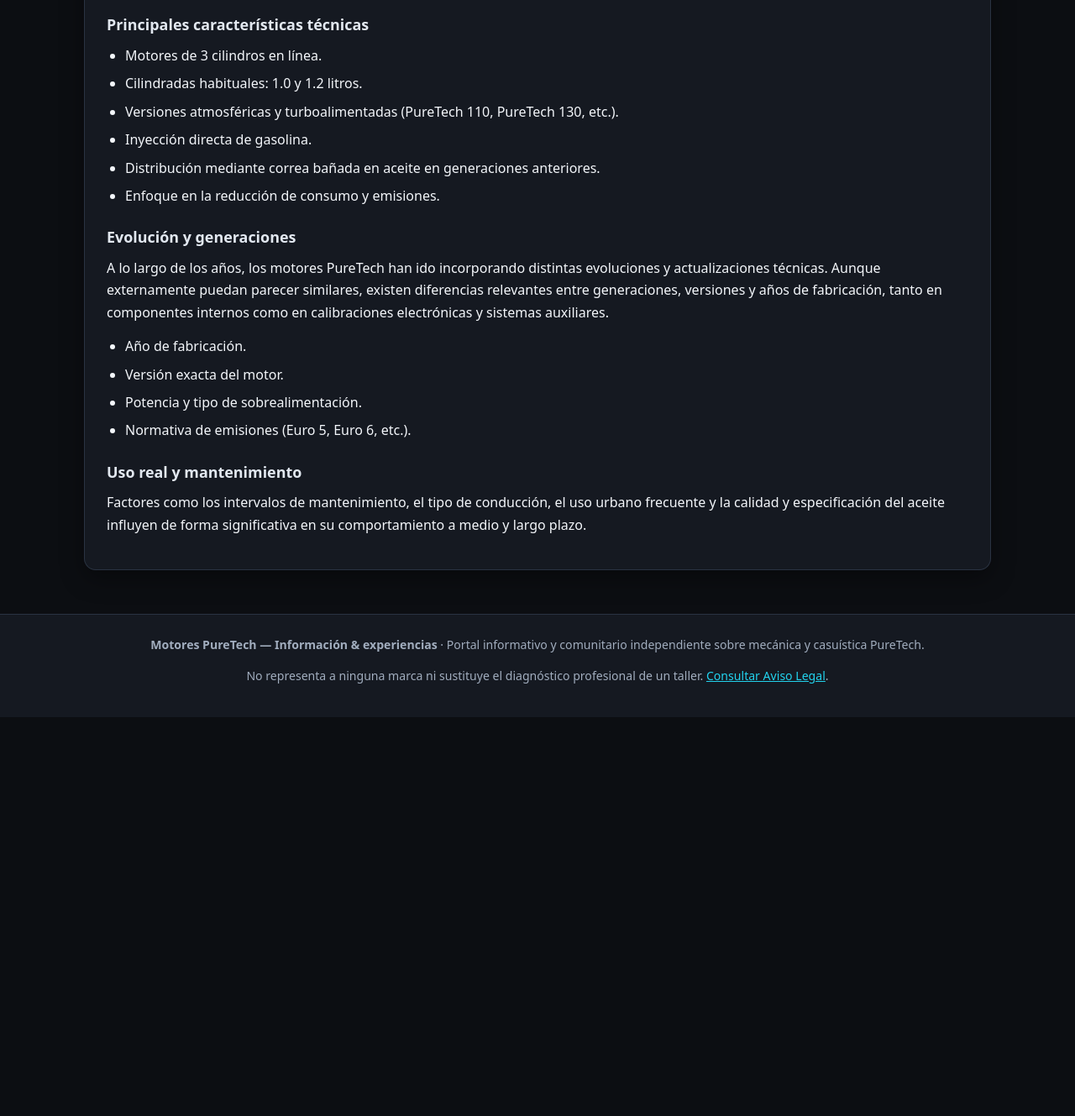
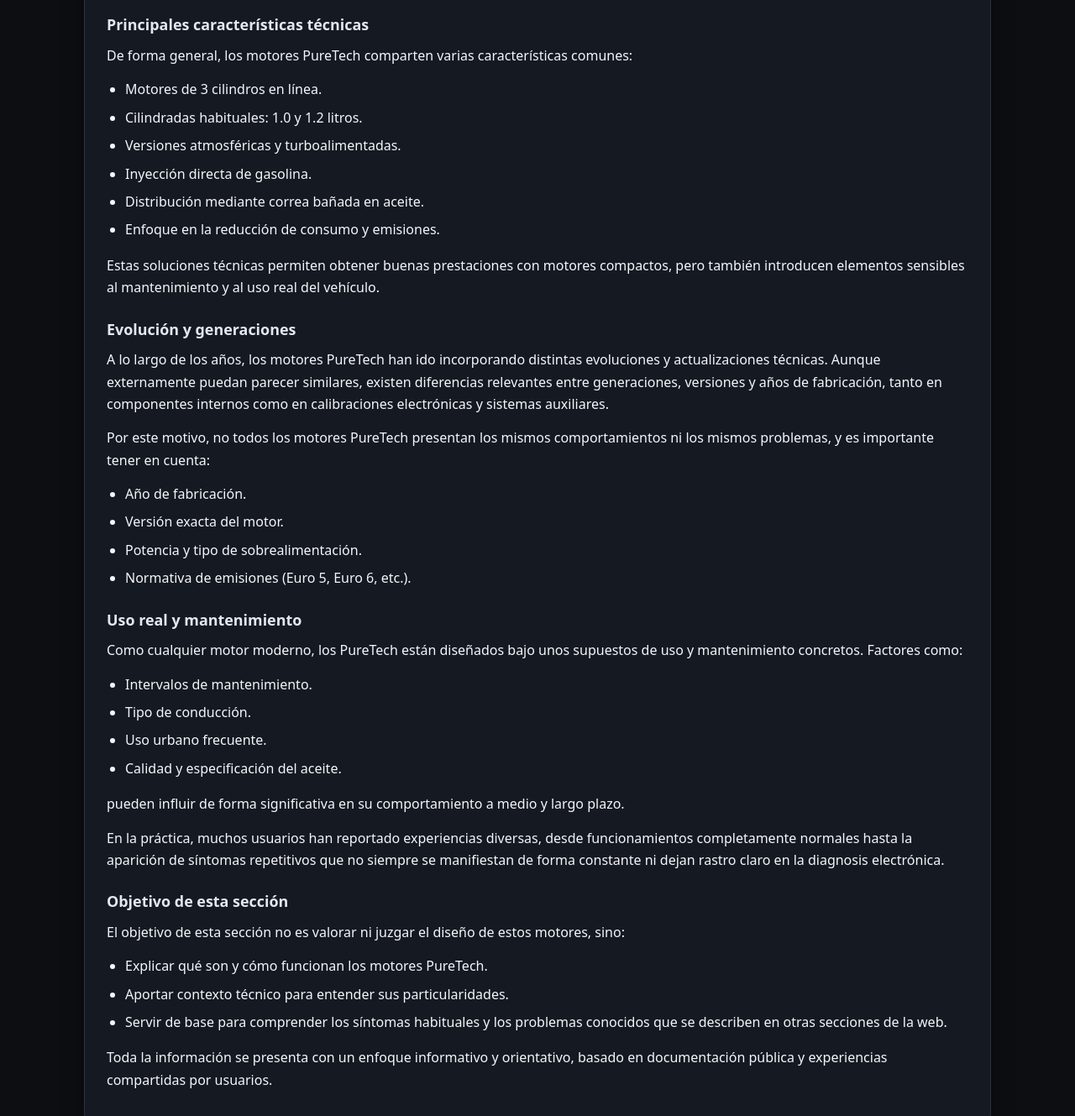
Before and after one commit to PuretecStellan/PuretecStellan.github.io, a plain HTML site: page motores-puretech.html in a window 1280 px wide. Shown: the part 860-2189 px from the top of the page at 84% size. Before the commit the page ends 1714 px from the top, so only its background shows below. Drawn offline with Linux system fonts and the light colour scheme.

Commit message:
Add files via upload

```diff
--- a/motores-puretech.html
+++ b/motores-puretech.html
@@ -38,7 +38,7 @@
 
     <main>
         <section class="card c-cyan">
-                        <div class="section-banner">
+            <div class="section-banner">
                 <img src="https://images.pexels.com/photos/4489749/pexels-photo-4489749.jpeg?auto=compress&cs=tinysrgb&w=1200" alt="Motor de combustión en compartimento de vehículo" loading="lazy">
                 <div class="section-banner-caption">Arquitectura de 3 cilindros, inyección directa y distribución en baño de aceite según versión.</div>
             </div>
@@ -47,17 +47,20 @@
             <p>Estos motores se han montado de forma muy extendida en vehículos de marcas como Peugeot, Citroën, DS y Opel, y en una amplia variedad de modelos y carrocerías.</p>
 
             <h3>Principales características técnicas</h3>
+            <p>De forma general, los motores PureTech comparten varias características comunes:</p>
             <ul>
                 <li>Motores de 3 cilindros en línea.</li>
                 <li>Cilindradas habituales: 1.0 y 1.2 litros.</li>
-                <li>Versiones atmosféricas y turboalimentadas (PureTech 110, PureTech 130, etc.).</li>
+                <li>Versiones atmosféricas y turboalimentadas.</li>
                 <li>Inyección directa de gasolina.</li>
-                <li>Distribución mediante correa bañada en aceite en generaciones anteriores.</li>
+                <li>Distribución mediante correa bañada en aceite.</li>
                 <li>Enfoque en la reducción de consumo y emisiones.</li>
             </ul>
+            <p>Estas soluciones técnicas permiten obtener buenas prestaciones con motores compactos, pero también introducen elementos sensibles al mantenimiento y al uso real del vehículo.</p>
 
             <h3>Evolución y generaciones</h3>
             <p>A lo largo de los años, los motores PureTech han ido incorporando distintas evoluciones y actualizaciones técnicas. Aunque externamente puedan parecer similares, existen diferencias relevantes entre generaciones, versiones y años de fabricación, tanto en componentes internos como en calibraciones electrónicas y sistemas auxiliares.</p>
+            <p>Por este motivo, no todos los motores PureTech presentan los mismos comportamientos ni los mismos problemas, y es importante tener en cuenta:</p>
             <ul>
                 <li>Año de fabricación.</li>
                 <li>Versión exacta del motor.</li>
@@ -66,7 +69,24 @@
             </ul>
 
             <h3>Uso real y mantenimiento</h3>
-            <p>Factores como los intervalos de mantenimiento, el tipo de conducción, el uso urbano frecuente y la calidad y especificación del aceite influyen de forma significativa en su comportamiento a medio y largo plazo.</p>
+            <p>Como cualquier motor moderno, los PureTech están diseñados bajo unos supuestos de uso y mantenimiento concretos. Factores como:</p>
+            <ul>
+                <li>Intervalos de mantenimiento.</li>
+                <li>Tipo de conducción.</li>
+                <li>Uso urbano frecuente.</li>
+                <li>Calidad y especificación del aceite.</li>
+            </ul>
+            <p>pueden influir de forma significativa en su comportamiento a medio y largo plazo.</p>
+            <p>En la práctica, muchos usuarios han reportado experiencias diversas, desde funcionamientos completamente normales hasta la aparición de síntomas repetitivos que no siempre se manifiestan de forma constante ni dejan rastro claro en la diagnosis electrónica.</p>
+
+            <h3>Objetivo de esta sección</h3>
+            <p>El objetivo de esta sección no es valorar ni juzgar el diseño de estos motores, sino:</p>
+            <ul>
+                <li>Explicar qué son y cómo funcionan los motores PureTech.</li>
+                <li>Aportar contexto técnico para entender sus particularidades.</li>
+                <li>Servir de base para comprender los síntomas habituales y los problemas conocidos que se describen en otras secciones de la web.</li>
+            </ul>
+            <p>Toda la información se presenta con un enfoque informativo y orientativo, basado en documentación pública y experiencias compartidas por usuarios.</p>
         </section>
     </main>
 
```
